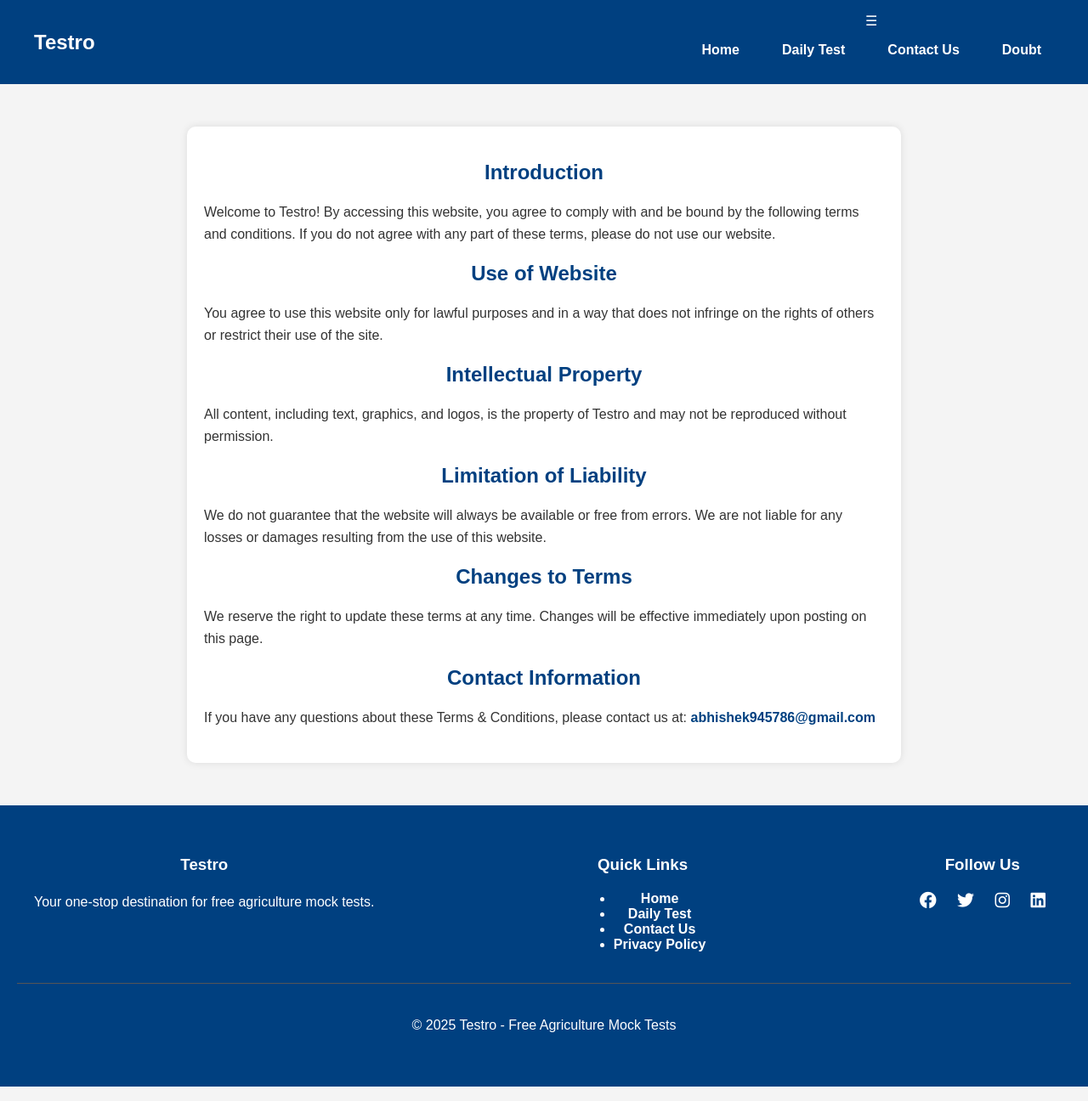
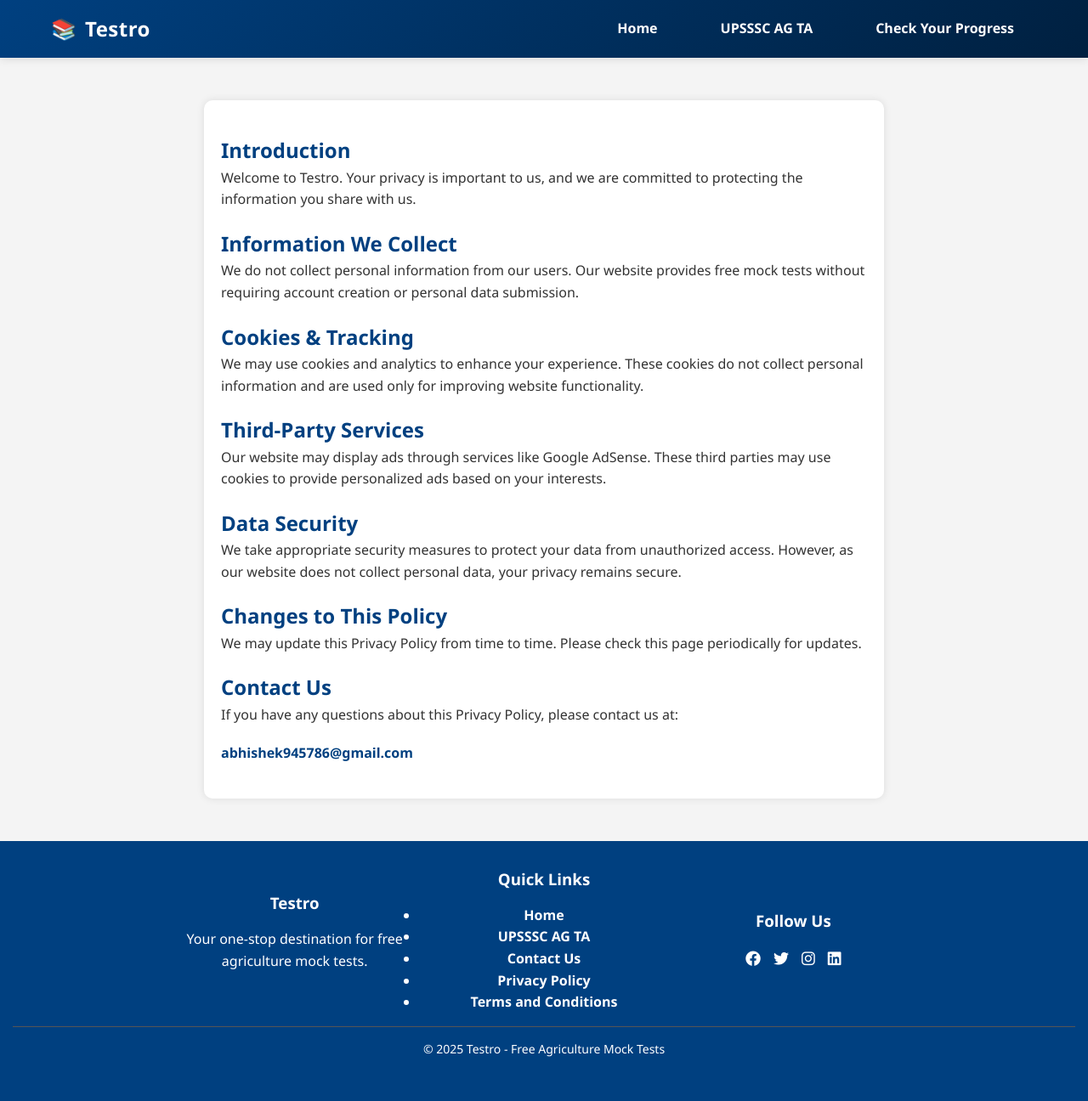
Before and after one commit to freemocktestagta/freemocktestagta.github.io, a plain HTML site: page terms-and-conditions.html in a window 1280 px wide. Shown: the whole page at 85% size. Drawn offline with nearby package versions, Linux system fonts and the light colour scheme.

Commit message:
Update terms-and-conditions.html

```diff
--- a/terms-and-conditions.html
+++ b/terms-and-conditions.html
@@ -3,9 +3,9 @@
 <head>
     <meta charset="UTF-8">
     <meta name="viewport" content="width=device-width, initial-scale=1.0">
-    <title>Terms & Conditions - Testro</title>
+    <title>Privacy Policy - Testro</title>
 
-    <!-- Google AdSense Auto Ads Code (Added Here) -->
+    <!-- Google AdSense Auto Ads Code -->
     <script async src="https://pagead2.googlesyndication.com/pagead/js/adsbygoogle.js?client=ca-pub-4416573585075652"
      crossorigin="anonymous"></script>
 
@@ -23,45 +23,7 @@
             text-align: center;
         }
 
-        /* Header */
-        header {
-            background: #004080;
-            color: white;
-            padding: 15px 0;
-            position: sticky;
-            top: 0;
-            z-index: 1000;
-        }
-        .header-container {
-            display: flex;
-            justify-content: space-between;
-            align-items: center;
-            max-width: 1200px;
-            margin: 0 auto;
-            padding: 0 20px;
-        }
-        h1 {
-            margin: 0;
-            font-size: 24px;
-            color: white;
-        }
-
-        /* Navigation Menu */
-        .nav-links {
-            display: flex;
-            gap: 20px;
-        }
-        .nav-links a {
-            text-decoration: none;
-            color: white; /* White text */
-            font-weight: bold; /* Bold text */
-            transition: color 0.3s;
-        }
-        .nav-links a:hover {
-            color: #ffcc00; /* Yellow on hover */
-        }
-
-        /* Terms & Conditions Container */
+        /* Privacy Policy Container */
         .container {
             max-width: 800px;
             margin: 50px auto;
@@ -73,7 +35,6 @@
         }
         h2 {
             color: #004080;
-            text-align: center;
             margin-top: 20px;
         }
         p {
@@ -88,141 +49,102 @@
         a:hover {
             text-decoration: underline;
         }
-
-        /* Footer */
-        footer {
-            background: #004080;
-            padding: 40px 20px;
-            color: white;
-        }
-        .footer-container {
-            display: flex;
-            justify-content: space-between;
-            max-width: 1200px;
-            margin: 0 auto;
-            padding: 0 20px;
-        }
-        .footer-section h3 {
-            margin-bottom: 20px;
-        }
-        .footer-section a {
-            text-decoration: none;
-            transition: color 0.3s;
-            color: white;
-        }
-        .footer-section a:hover {
-            color: #ffcc00;
-        }
-        .social-links a {
-            margin: 0 10px;
-            font-size: 20px;
-            transition: color 0.3s;
-            color: white;
-        }
-        .social-links a:hover {
-            color: #ffcc00;
-        }
-        .footer-bottom {
-            margin-top: 20px;
-            border-top: 1px solid #555;
-            padding-top: 20px;
-        }
-
-        /* Responsive Design */
-        @media (max-width: 768px) {
-            .menu-toggle {
-                display: block;
-            }
-            .nav-links {
-                display: none;
-                flex-direction: column;
-                background: #004080;
-                position: absolute;
-                width: 100%;
-                top: 60px;
-                left: 0;
-            }
-            .nav-links.active {
-                display: flex;
-            }
-            .nav-links li {
-                margin: 10px 0;
-            }
-        }
     </style>
 </head>
 <body>
-    <!-- Header with Navigation -->
-    <header>
-        <div class="header-container">
-            <h1>Testro</h1>
-            <nav>
-                <div class="menu-toggle" onclick="toggleMenu()">☰</div>
-                <ul class="nav-links">
-                    <li><a href="index.html">Home</a></li>
-                    <li><a href="daily-test.html">Daily Test</a></li>
-                    <li><a href="contact.html">Contact Us</a></li>
-                    <li><a href="doubt.html">Doubt</a></li> <!-- Changed to Doubt -->
-                </ul>
-            </nav>
-        </div>
-    </header>
+    <!-- Header will be loaded dynamically here -->
+    <div id="header"></div>
 
-    <!-- Terms & Conditions Content -->
+    <!-- Privacy Policy Content -->
     <div class="container">
         <h2>Introduction</h2>
-        <p>Welcome to Testro! By accessing this website, you agree to comply with and be bound by the following terms and conditions. If you do not agree with any part of these terms, please do not use our website.</p>
+        <p>Welcome to Testro. Your privacy is important to us, and we are committed to protecting the information you share with us.</p>
 
-        <h2>Use of Website</h2>
-        <p>You agree to use this website only for lawful purposes and in a way that does not infringe on the rights of others or restrict their use of the site.</p>
+        <h2>Information We Collect</h2>
+        <p>We do not collect personal information from our users. Our website provides free mock tests without requiring account creation or personal data submission.</p>
 
-        <h2>Intellectual Property</h2>
-        <p>All content, including text, graphics, and logos, is the property of Testro and may not be reproduced without permission.</p>
+        <h2>Cookies & Tracking</h2>
+        <p>We may use cookies and analytics to enhance your experience. These cookies do not collect personal information and are used only for improving website functionality.</p>
 
-        <h2>Limitation of Liability</h2>
-        <p>We do not guarantee that the website will always be available or free from errors. We are not liable for any losses or damages resulting from the use of this website.</p>
+        <h2>Third-Party Services</h2>
+        <p>Our website may display ads through services like Google AdSense. These third parties may use cookies to provide personalized ads based on your interests.</p>
 
-        <h2>Changes to Terms</h2>
-        <p>We reserve the right to update these terms at any time. Changes will be effective immediately upon posting on this page.</p>
+        <h2>Data Security</h2>
+        <p>We take appropriate security measures to protect your data from unauthorized access. However, as our website does not collect personal data, your privacy remains secure.</p>
 
-        <h2>Contact Information</h2>
-        <p>If you have any questions about these Terms & Conditions, please contact us at: <a href="mailto:abhishek945786@gmail.com">abhishek945786@gmail.com</a></p>
+        <h2>Changes to This Policy</h2>
+        <p>We may update this Privacy Policy from time to time. Please check this page periodically for updates.</p>
+
+        <h2>Contact Us</h2>
+        <p>If you have any questions about this Privacy Policy, please contact us at:</p>
+        <p><a href="mailto:abhishek945786@gmail.com">abhishek945786@gmail.com</a></p>
     </div>
 
-    <!-- Footer -->
-    <footer>
-        <div class="footer-container">
-            <div class="footer-section">
-                <h3>Testro</h3>
-                <p>Your one-stop destination for free agriculture mock tests.</p>
-            </div>
-            <div class="footer-section">
-                <h3>Quick Links</h3>
-                <ul>
-                    <li><a href="index.html">Home</a></li>
-                    <li><a href="daily-test.html">Daily Test</a></li>
-                    <li><a href="contact.html">Contact Us</a></li>
-                    <li><a href="privacy-policy.html">Privacy Policy</a></li>
-                </ul>
-            </div>
-            <div class="footer-section">
-                <h3>Follow Us</h3>
-                <div class="social-links">
-                    <a href="#"><i class="fab fa-facebook"></i></a>
-                    <a href="#"><i class="fab fa-twitter"></i></a>
-                    <a href="#"><i class="fab fa-instagram"></i></a>
-                    <a href="#"><i class="fab fa-linkedin"></i></a>
-                </div>
-            </div>
-        </div>
-        <div class="footer-bottom">
-            <p>&copy; 2025 Testro - Free Agriculture Mock Tests</p>
-        </div>
-    </footer>
+    <!-- Footer will be loaded dynamically here -->
+    <div id="footer"></div>
 
+    <!-- Dynamic Header/Footer Loading Script -->
     <script>
-        function toggleMenu() {
-            document.querySelector(".nav-links").classList.toggle("active");
+        // Load Header
+        fetch('header.html')
+            .then(response => response.text())
+            .then(data => {
+                document.getElementById('header').innerHTML = data;
+            })
+            .then(() => {
+                setupMobileMenu();
+                closeMenuOnLinkClick();
+                setActiveNavLink();
+            })
+            .catch(error => console.error('Header load error:', error));
+
+        // Load Footer
+        fetch('footer.html')
+            .then(response => response.text())
+            .then(data => document.getElementById('footer').innerHTML = data)
+            .catch(error => console.error('Footer load error:', error));
+
+        // Mobile Menu Functions
+        function toggleMenu(event) {
+            event.preventDefault();
+            const navLinks = document.getElementById("nav-menu");
+            const menuToggle = document.querySelector(".menu-toggle");
+            if (!navLinks || !menuToggle) return;
+            const isOpen = navLinks.classList.toggle("active");
+            menuToggle.setAttribute("aria-expanded", isOpen ? "true" : "false");
+            menuToggle.textContent = isOpen ? "✖" : "☰";
+        }
+
+        function setupMobileMenu() {
+            const menuToggle = document.querySelector(".menu-toggle");
+            if (menuToggle) {
+                menuToggle.addEventListener("click", toggleMenu);
+                menuToggle.addEventListener("touchstart", toggleMenu);
+            }
+        }
+
+        function closeMenuOnLinkClick() {
+            document.querySelectorAll(".nav-links a").forEach(link => {
+                link.addEventListener("click", () => {
+                    const navLinks = document.getElementById("nav-menu");
+                    if (navLinks.classList.contains("active")) {
+                        navLinks.classList.remove("active");
+                        document.querySelector(".menu-toggle").textContent = "☰";
+                    }
+                });
+            });
+        }
+
+        function setActiveNavLink() {
+            const currentPage = window.location.pathname.split("/").pop();
+            document.querySelectorAll(".nav-links a").forEach(link => {
+                const linkPage = link.getAttribute("href");
+                if (linkPage === currentPage || (currentPage === "" && linkPage === "index.html")) {
+                    link.classList.add("active");
+                } else {
+                    link.classList.remove("active");
+                }
+            });
         }
     </script>
 </body>
```
